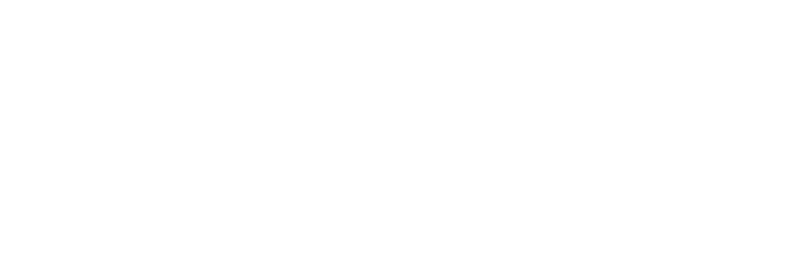
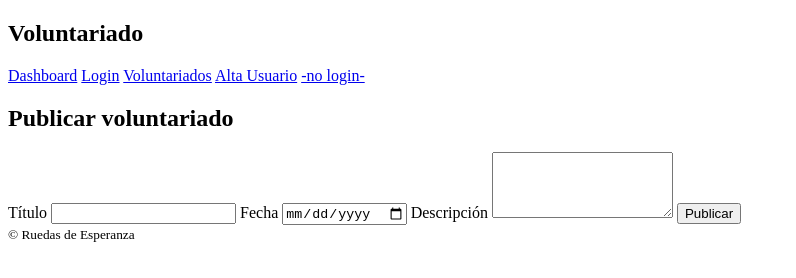
Before and after one commit to HamzaLaouzi/FullStack_JavaScript, a plain HTML site: page voluntariado.html in a window 1280 px wide. Shown: the whole page, without its empty margins (0-796 px from the left). Drawn offline with Linux system fonts and the light colour scheme.

Commit message:
HTML completo

```diff
--- a/index.html
+++ b/index.html
@@ -7,6 +7,30 @@
         <link rel="stylesheet" href="assets/css/styles.css">
     </head>
     <body>
-
+        <header>
+            <h2>Voluntariado</h2>
+            <nav>
+                <a href="index.html">Dashboard</a>
+                <a href="login.html">Login</a>
+                <a href="voluntariado.html">Voluntariados</a>
+                <a href="registro.html">Alta Usuario</a>
+                <a href="#">-no login-</a>
+            </nav>
+        </header>
+        <main>
+            <section>
+                <h1>Dashboard de Voluntariado ruedas de esperanza</h1>
+                <div class="tabs">
+                    <button id="tab-otras" type="button">Otras</button>
+                    <button id="tab-propias" type="button">Propias</button>
+                </div>
+                <div id="cards-container" class="cards"></div>
+            </section>
+        </main>
+        <footer>
+            <small>&copy; <span id="year"></span> Ruedas de Esperanza</small>
+        </footer>
+        <script src="assets/js/datos.js"></script>
+        <script src="assets/js/index.js"></script>
     </body>
 </html>
--- a/voluntariado.html
+++ b/voluntariado.html
@@ -0,0 +1,45 @@
+<!DOCTYPE html>
+<html lang="es">
+    <head>
+        <meta charset="UTF-8">
+        <meta name="viewport" content="width=device-width, initial-scale=1.0">
+        <title>Voluntariados | Ruedas de Esperanza</title>
+        <link rel="stylesheet" href="assets/css/styles.css">
+    </head>
+    <body>
+        <header>
+            <h2>Voluntariado</h2>
+            <nav>
+                <a href="index.html">Dashboard</a>
+                <a href="login.html">Login</a>
+                <a href="voluntariado.html">Voluntariados</a>
+                <a href="registro.html">Alta Usuario</a>
+                <a href="#">-no login-</a>
+            </nav>
+        </header>
+        <main>
+            <section>
+                <h1>Publicar voluntariado</h1>
+                <form id="voluntariado-form">
+                    <label>
+                        Título
+                        <input type="text" id="vol-titulo" required>
+                    </label>
+                    <label>
+                        Fecha
+                        <input type="date" id="vol-fecha" required>
+                    </label>
+                    <label>
+                        Descripción
+                        <textarea id="vol-descripcion" rows="4" required></textarea>
+                    </label>
+                    <button type="submit">Publicar</button>
+                </form>
+            </section>
+        </main>
+        <footer>
+            <small>&copy; <span id="year"></span> Ruedas de Esperanza</small>
+        </footer>
+        <script src="assets/js/voluntariado.js"></script>
+    </body>
+</html>
```
Also changed, not shown: login.html (+41 -0 lines), registro.html (+45 -0 lines).
